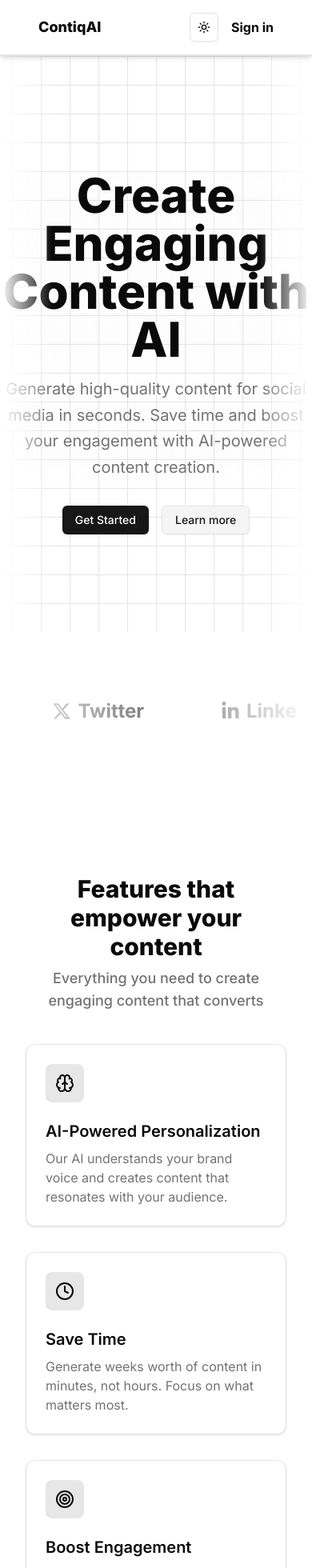
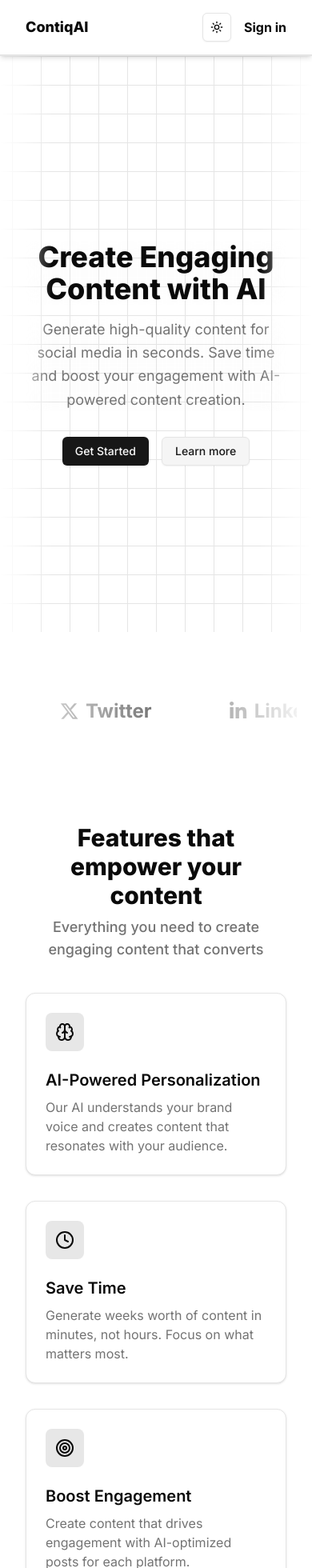
Before and after one commit to tanishkadeep/contiqAI, a Next.js app: page / in a window 390 px wide. Shown: the top 1960 px of the page at 80% size. Built offline with nearby package versions, Linux system fonts and the light colour scheme; no server answers.

Commit message:
landing page fixes

```diff
--- a/components/HomePage/Features.tsx
+++ b/components/HomePage/Features.tsx
@@ -1,5 +1,5 @@
 import { Card } from "@/components/ui/card";
-import { Brain, Clock, Target, Wand2 } from "lucide-react";
+import { Brain, Clock, Shuffle, Target } from "lucide-react";
 
 const features = [
   {
@@ -21,16 +21,19 @@ const features = [
     icon: Target,
   },
   {
-    title: "Ready-to-Use Templates",
+    title: "Content Variation",
     description:
-      "Choose from hundreds of templates designed for different content types and industries.",
-    icon: Wand2,
+      "Generate multiple versions of the same content to find the perfect fit.",
+    icon: Shuffle,
   },
 ];
 
 export function FeaturesSection() {
   return (
-    <section className="py-32 px-8 md:px-16" id="features">
+    <section
+      className="pt-16 pb-24 lg:pb-32 lg:pt-28 px-8 md:px-16"
+      id="features"
+    >
       <div className="max-w-7xl mx-auto">
         <div className="text-center">
           <h2 className="text-3xl font-extrabold sm:text-4xl">
--- a/components/HomePage/Header.tsx
+++ b/components/HomePage/Header.tsx
@@ -3,7 +3,8 @@ import { SignInButton, SignedIn, SignedOut, UserButton } from "@clerk/nextjs";
 
 const Header = () => {
   return (
-    <div className="flex justify-between items-center px-12 md:px-24 py-4 border-b-2 shadow-md sticky top-0 z-50 bg-background">
+    <div className="sticky top-0 z-50 bg-background">
+      <div className="flex justify-between items-center px-8 sm:px-12 md:px-24 py-4 border-b-2 shadow-md max-w-screen-2xl mx-auto">
         <div className="md:text-2xl text-lg font-extrabold">ContiqAI</div>
         <div className="flex items-center gap-4 justify-center font-bold">
           <ModeToggle />
@@ -15,6 +16,7 @@ const Header = () => {
           </SignedIn>
         </div>
       </div>
+    </div>
   );
 };
 
--- a/components/HomePage/Hero.tsx
+++ b/components/HomePage/Hero.tsx
@@ -7,12 +7,12 @@ const Hero = () => {
     <AnimatedGridBackgroundSection>
       <div
         className={
-          "text-6xl max-w-2xl mx-auto font-extrabold text-center mb-4 backdrop-blur-md"
+          "lg:text-6xl text-4xl md:text-5xl max-w-2xl mx-auto font-extrabold text-center mb-4 backdrop-blur-md"
         }
       >
         Create Engaging Content with AI
       </div>
-      <div className="text-xl text-center max-w-4xl mx-auto text-neutral-500 dark:text-neutral-400 leading-relaxed backdrop-blur-md">
+      <div className="md:text-xl text-lg text-center max-w-4xl mx-auto text-neutral-500 dark:text-neutral-400 leading-relaxed backdrop-blur-md">
         Generate high-quality content for social media in seconds. Save time and
         boost your engagement with AI-powered content creation.
       </div>
@@ -34,7 +34,7 @@ const AnimatedGridBackgroundSection: React.FC<{
   return (
     <div
       className={
-        "w-full min-h-[88vh] overflow-hidden relative flex items-center justify-center shadow-md [mask-image:linear-gradient(to_right,transparent,black,black,black,black,black,transparent)]"
+        "w-full min-h-[88vh] overflow-hidden relative flex items-center justify-center shadow-md [mask-image:linear-gradient(to_right,transparent,black,black,black,black,black,transparent)] px-8 lg:px-0"
       }
     >
       <div className={"w-fit h-fit relative z-[2]"}>{children}</div>
--- a/components/ui/marquee.tsx
+++ b/components/ui/marquee.tsx
@@ -2,7 +2,7 @@ export const Marquee: React.FC<{ children: React.ReactNode }> = ({
   children,
 }) => {
   return (
-    <div className="w-full overflow-hidden my-10 z-10 [mask-image:linear-gradient(to_right,transparent,black,transparent)]">
+    <div className="max-w-screen-2xl mx-auto overflow-hidden my-10 z-10 [mask-image:linear-gradient(to_right,transparent,black,transparent)]">
       <div className="relative flex max-w-[90vw] overflow-hidden py-5 mx-auto">
         <div className="flex w-max animate-marquee [--duration:30s]">
           {children}
```
Lines whose indentation alone changed are shown as unchanged.
